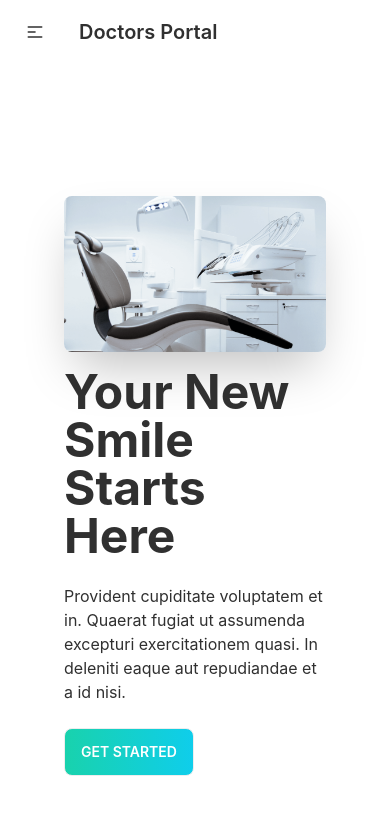
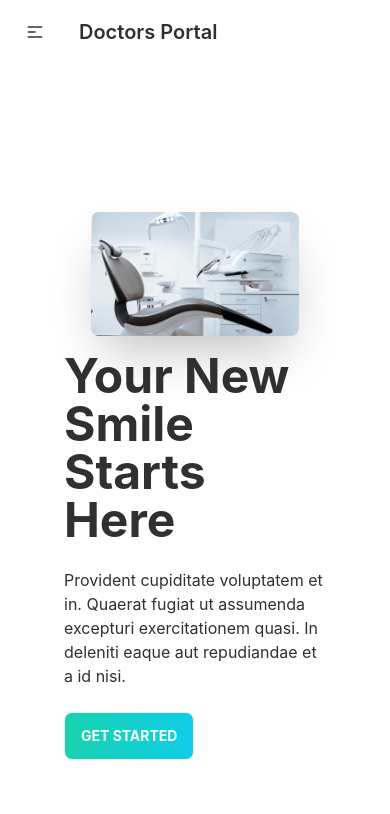
Before and after one commit to ahbab1995/doctors-porta-client, a React (Create React App) app: page / in a window 390 px wide. Shown: the top 814 px of the page. Built offline with nearby package versions, Linux system fonts and the light colour scheme.

Commit message:
banner responsive new code added

```diff
--- a/src/Pages/Home/Banner/Banner.js
+++ b/src/Pages/Home/Banner/Banner.js
@@ -5,11 +5,11 @@ const Banner = () => {
     return (
         <div className="hero min-h-screen ">
         <div className="hero-content flex-col lg:flex-row-reverse">
-          <img src={chair} className=" lg:w-1/2  rounded-lg shadow-2xl" />
+          <img src={chair} className=" w-52 lg:w-1/2  rounded-lg shadow-2xl" />
           <div>
             <h1 className="text-5xl font-bold">Your New Smile Starts Here</h1>
             <p className="py-6">Provident cupiditate voluptatem et in. Quaerat fugiat ut assumenda excepturi exercitationem quasi. In deleniti eaque aut repudiandae et a id nisi.</p>
-            <button className="btn bg-gradient-to-r from-secondary to-primary uppercase text-white">Get Started</button>
+            <button className="btn bg-gradient-to-r from-secondary to-primary uppercase font-bold text-white">Get Started</button>
           </div>
         </div>
       </div>
```
